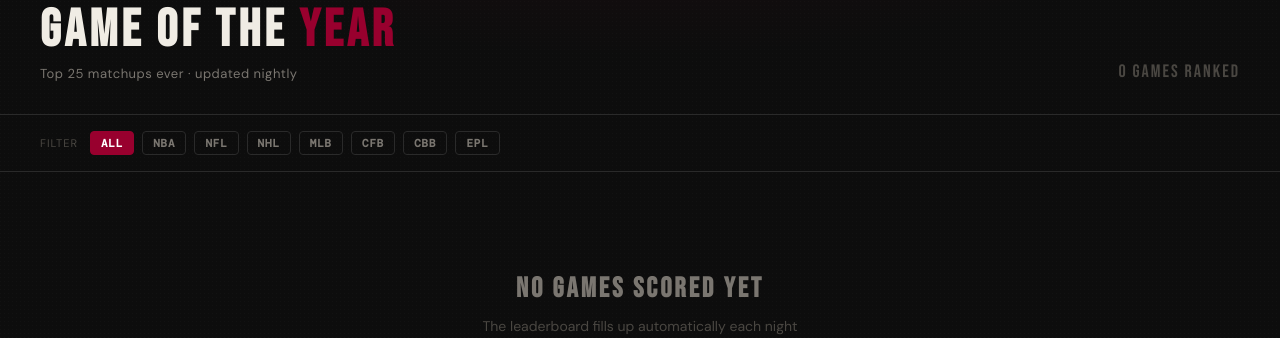
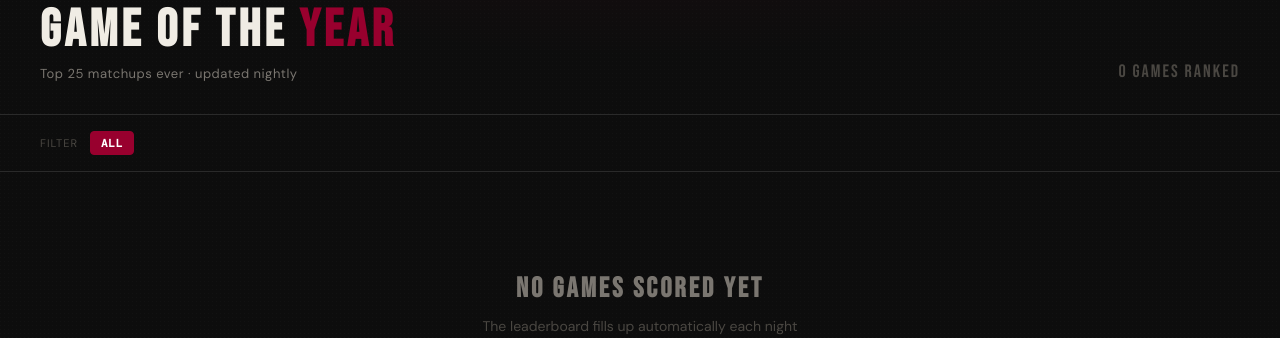
Before and after one commit to ckgifford06/w2wSports, a Flask app: page /records in a window 1280 px wide. Shown: the part 103-441 px from the top of the page. Run offline with Flask 3, Linux system fonts and the light colour scheme.

Commit message:
Update records.html

```diff
--- a/templates/records.html
+++ b/templates/records.html
@@ -373,13 +373,6 @@
 <div class="lb-filter-bar">
   <span class="filter-label">Filter</span>
   <a href="/leaderboard" class="pill {% if selected_league == 'all' %}active{% endif %}">All</a>
-  <a href="/leaderboard?league=NBA" class="pill {% if selected_league == 'NBA' %}active{% endif %}">NBA</a>
-  <a href="/leaderboard?league=NFL" class="pill {% if selected_league == 'NFL' %}active{% endif %}">NFL</a>
-  <a href="/leaderboard?league=NHL" class="pill {% if selected_league == 'NHL' %}active{% endif %}">NHL</a>
-  <a href="/leaderboard?league=MLB" class="pill {% if selected_league == 'MLB' %}active{% endif %}">MLB</a>
-  <a href="/leaderboard?league=CFB" class="pill {% if selected_league == 'CFB' %}active{% endif %}">CFB</a>
-  <a href="/leaderboard?league=CBB" class="pill {% if selected_league == 'CBB' %}active{% endif %}">CBB</a>
-  <a href="/leaderboard?league=EPL" class="pill {% if selected_league == 'EPL' %}active{% endif %}">EPL</a>
 </div>
 
 <div class="lb-container">
```
